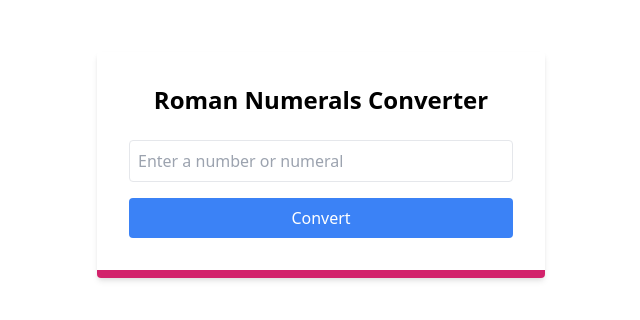
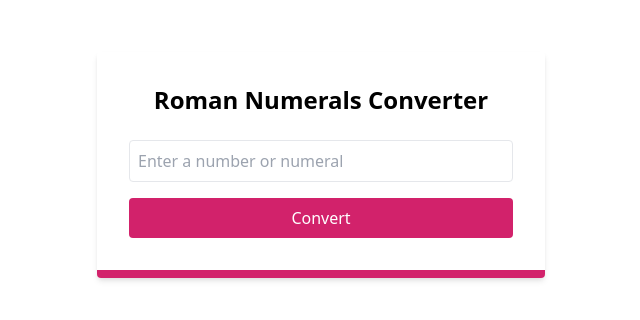
Before and after one commit to ConvertToInt/barcadia-code-challenge, a PHP site: page / in a window 1280 px wide. Shown: the part 293-613 px from the top of the page, without its empty margins (319-959 px from the left). Run offline with PHP 8.4, Linux system fonts and the light colour scheme.

Commit message:
Updated button background colour

```diff
--- a/assets/app.css
+++ b/assets/app.css
@@ -1,3 +1,7 @@
 .app-container {
   border-bottom: 8px solid #d2226b;
 }
+
+.convert-btn {
+  background-color: #d2226b;
+}
--- a/index.php
+++ b/index.php
@@ -17,7 +17,7 @@
 
             <h1 class="text-2xl font-bold mb-6 text-center">Roman Numerals Converter</h1>
             <input v-model="inputValue" class="w-full p-2 border rounded mb-4" placeholder="Enter a number or numeral">
-            <button @click="convertValue" class="w-full bg-blue-500 text-white p-2 rounded">Convert</button>
+            <button @click="convertValue" class="w-full text-white p-2 rounded convert-btn">Convert</button>
 
             <div v-if="convertedValue" class="mt-4 p-4 bg-green-100 text-green-700 rounded">
                 {{ convertedValue }}
```
